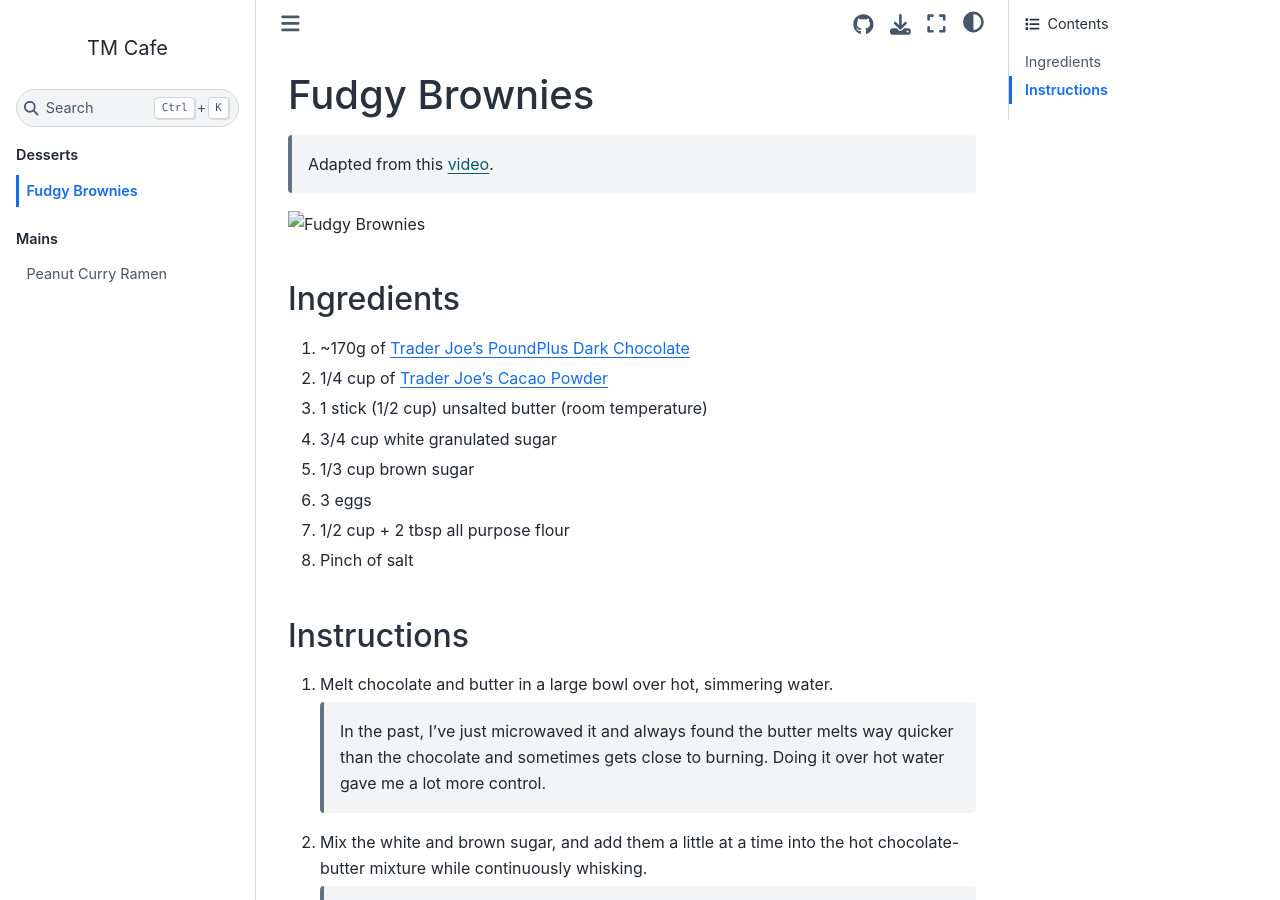
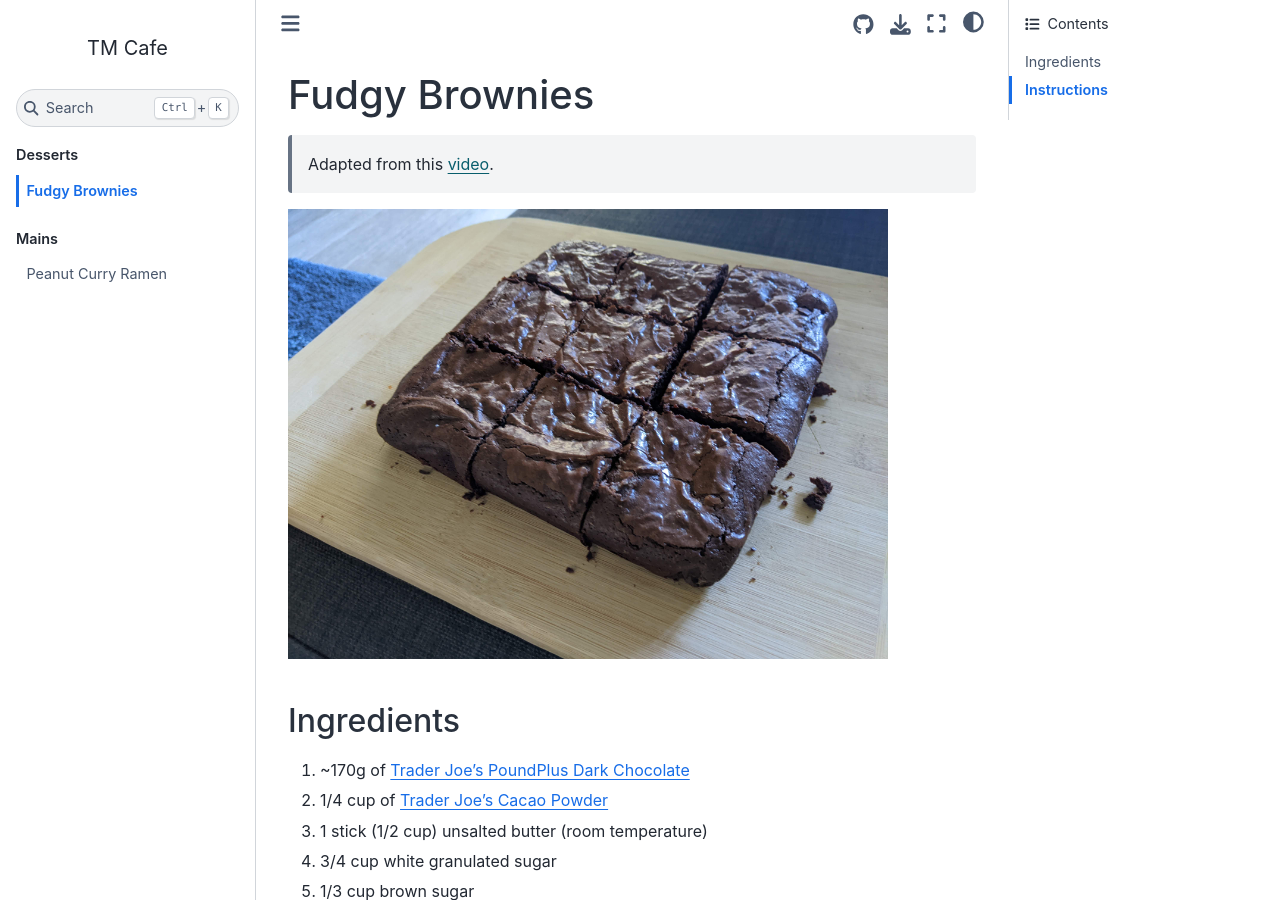
Before and after one commit to makto-toruk/tm-cafe, a Jupyter Book: the page built from desserts/fudgy-brownies.md, in a window 1280 px wide and 900 px high. Built offline with Jupyter Book 1.0.4 settings and Sphinx 7.4.7 and the Sphinx Book theme 1.1.4, drawn with Linux system fonts in a browser that asks for light colours.

Commit message:
add figures

````diff
--- a/desserts/fudgy-brownies.md
+++ b/desserts/fudgy-brownies.md
@@ -2,7 +2,10 @@
 
 > Adapted from this [video](https://www.youtube.com/watch?v=HIonKbKM-tE&ab_channel=EverydayFood).
 
-<img src="../images/fudgy-brownies.jpg" alt="Fudgy Brownies" width="600px" />
+```{image} ../images/fudgy-brownies.jpg
+:alt: fudgy-brownies
+:width: 600px
+```
 
 ## Ingredients
 1. ~170g of [Trader Joe's PoundPlus Dark Chocolate](https://www.amazon.com/Trader-Joes-Pound-Plus-Chocolate/dp/B00AAIADZE)
````
Also changed, not shown: mains/peanut-curry-ramen.md (+6 -0 lines), images/peanut-curry-ramen.jpeg (deleted), images/peanut-curry-ramen.jpg (added).
